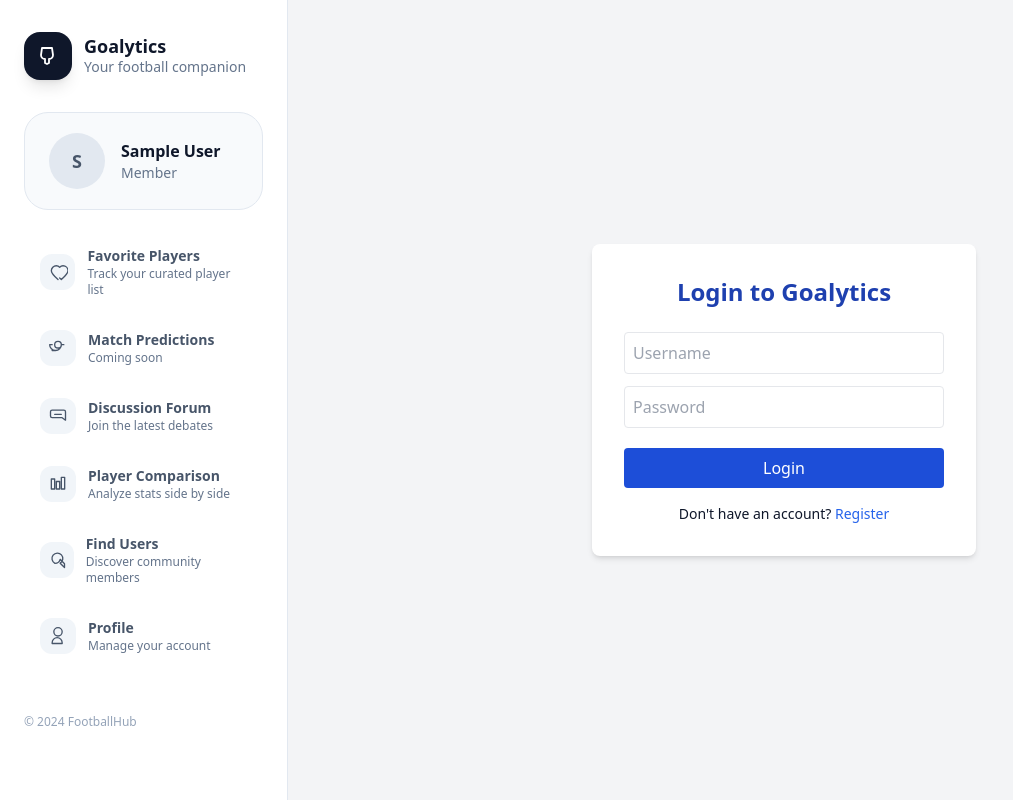
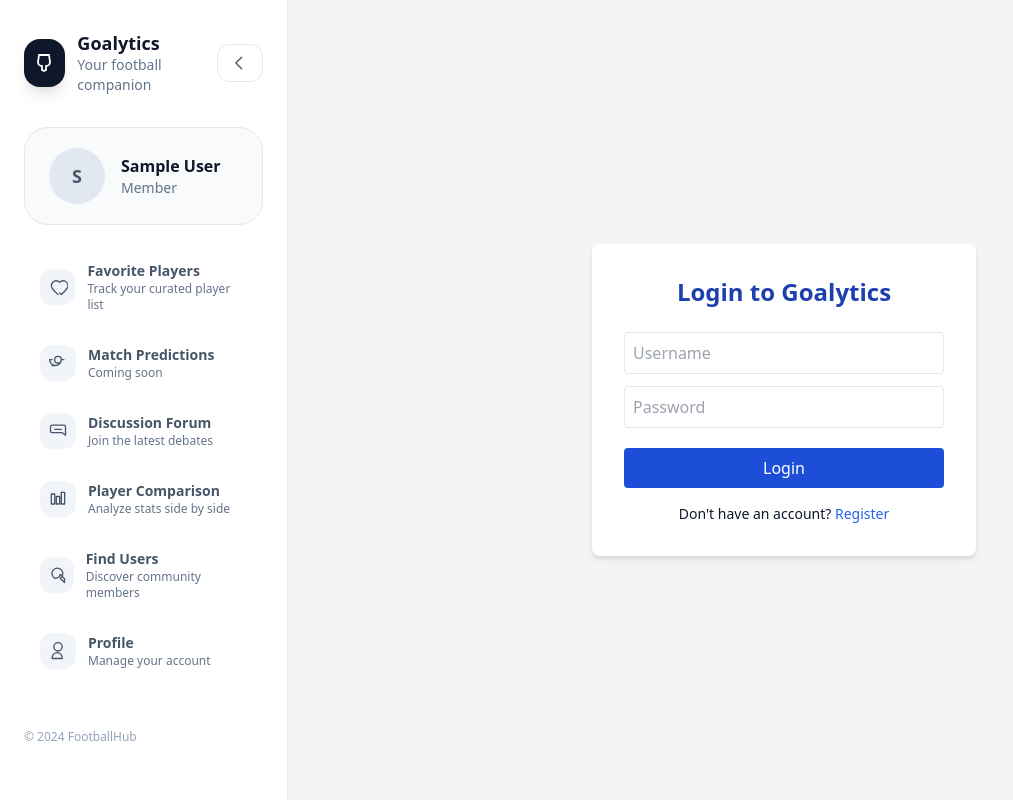
Before and after one commit to pbp-kelompok-B04/goalytics, a Django app: page /users/login/?next=/data/clubs/add/ in a window 1280 px wide. Shown: the whole page, without its empty margins (0-1013 px from the left). Run offline with Django 5.2, Linux system fonts and the light colour scheme; the visitor is signed in with stand-in values (Sample User, id 1); some libraries are stand-ins or nearby versions.

Commit message:
add toggle for sidevar

```diff
--- a/templates/base.html
+++ b/templates/base.html
@@ -11,11 +11,10 @@
   {% block meta %}{% endblock meta %}
 </head>
 <body class="bg-slate-50 text-slate-900">
-  <div class="min-h-screen flex flex-col md:flex-row bg-slate-50">
+  <div id="appShell" class="min-h-screen flex flex-col md:flex-row bg-slate-50">
     {% include 'navbar.html' %}
 
-    <div class="flex-1 min-w-0">
-      {# Toast - di kanan bawah & tidak tampil di login/register #}
+    <div id="mainContent" class="flex-1 min-w-0">
       {% if messages and '/users/login' not in request.path and '/users/register' not in request.path %}
         <div id="alert-container" class="fixed bottom-4 right-4 space-y-3 z-50">
           {% for message in messages %}
@@ -32,8 +31,15 @@
     </div>
   </div>
 
+  <button id="sidebarReopen" type="button"
+          class="fixed bottom-5 left-5 z-50 hidden rounded-full border border-slate-200 bg-white px-4 py-2 text-sm font-semibold text-slate-600 shadow-lg transition hover:border-slate-300 hover:text-slate-900">
+    <svg class="mr-2 inline-block h-4 w-4" xmlns="http://www.w3.org/2000/svg" fill="none" viewBox="0 0 24 24" stroke="currentColor" stroke-width="1.6">
+      <path stroke-linecap="round" stroke-linejoin="round" d="M4 12h16m-7-7 7 7-7 7" />
+    </svg>
+    Open Menu
+  </button>
+
   <script>
-    // dYZ� Animasi masuk
     window.addEventListener('DOMContentLoaded', () => {
       const alerts = document.querySelectorAll('.alert');
       alerts.forEach((alert, index) => {
@@ -44,7 +50,6 @@
       });
     });
 
-    // �?3 Auto hilang
     setTimeout(() => {
       const alerts = document.querySelectorAll('.alert');
       alerts.forEach(alert => {
@@ -52,6 +57,48 @@
         setTimeout(() => alert.remove(), 500);
       });
     }, 3000);
+
+    (function () {
+      const sidebar = document.getElementById('sidebarShell');
+      const collapseBtn = document.getElementById('sidebarCollapse');
+      const reopenBtn = document.getElementById('sidebarReopen');
+      const storageKey = 'goalytics_sidebar_collapsed';
+      const classes = ['hidden', 'md:-translate-x-full'];
+
+      if (!sidebar || !reopenBtn) {
+        return;
+      }
+
+      function apply(collapsed, persist = true) {
+        classes.forEach(cls => sidebar.classList.toggle(cls, collapsed));
+        reopenBtn.classList.toggle('hidden', !collapsed);
+        if (persist && typeof localStorage !== 'undefined') {
+          localStorage.setItem(storageKey, collapsed ? 'true' : 'false');
+        }
+      }
+
+      const initial = typeof localStorage !== 'undefined' && localStorage.getItem(storageKey) === 'true';
+      apply(initial);
+      if (window.innerWidth < 768) {
+        apply(false, false);
+      }
+
+      collapseBtn?.addEventListener('click', () => {
+        const willCollapse = !sidebar.classList.contains('hidden');
+        apply(willCollapse);
+      });
+
+      reopenBtn.addEventListener('click', () => apply(false));
+
+      window.addEventListener('resize', () => {
+        if (window.innerWidth < 768) {
+          apply(false, false);
+        } else {
+          const stored = typeof localStorage !== 'undefined' && localStorage.getItem(storageKey) === 'true';
+          apply(stored, false);
+        }
+      });
+    })();
   </script>
 </body>
 </html>
--- a/templates/navbar.html
+++ b/templates/navbar.html
@@ -1,6 +1,6 @@
 {% with url_name=request.resolver_match.url_name|default:'' %}
 {% with namespace=request.resolver_match.namespace|default:'' %}
-<nav class="w-full md:w-72 shrink-0 border-b md:border-b-0 md:border-r border-slate-200 bg-white">
+<nav id="sidebarShell" class="w-full md:w-72 shrink-0 border-b md:border-b-0 md:border-r border-slate-200 bg-white md:translate-x-0 transition-transform duration-200">
   <div class="flex items-center justify-between px-6 py-4 md:py-8">
     <div class="flex items-center gap-3">
       <div class="h-12 w-12 rounded-2xl bg-slate-900 text-white flex items-center justify-center shadow-lg">
@@ -14,11 +14,20 @@
         <p class="text-sm text-slate-500">Your football companion</p>
       </div>
     </div>
-    <button id="sidebarToggle" class="md:hidden inline-flex items-center justify-center rounded-xl border border-slate-200 bg-white px-3 py-2 text-slate-600 hover:text-slate-900 hover:border-slate-300 transition">
-      <svg xmlns="http://www.w3.org/2000/svg" class="h-5 w-5" fill="none" viewBox="0 0 24 24" stroke="currentColor" stroke-width="1.6">
-        <path stroke-linecap="round" stroke-linejoin="round" d="M4 7h16M4 12h16M4 17h16" />
-      </svg>
-    </button>
+    <div class="flex items-center gap-2">
+      <button id="sidebarCollapse" type="button" class="hidden md:inline-flex items-center justify-center rounded-xl border border-slate-200 bg-white px-3 py-2 text-slate-600 transition hover:border-slate-300 hover:text-slate-900">
+        <span class="sr-only">Collapse sidebar</span>
+        <svg xmlns="http://www.w3.org/2000/svg" class="h-5 w-5" fill="none" viewBox="0 0 24 24" stroke="currentColor" stroke-width="1.6">
+          <path stroke-linecap="round" stroke-linejoin="round" d="M14 5l-7 7 7 7" />
+        </svg>
+      </button>
+      <button id="sidebarToggle" type="button" class="md:hidden inline-flex items-center justify-center rounded-xl border border-slate-200 bg-white px-3 py-2 text-slate-600 transition hover:border-slate-300 hover:text-slate-900">
+        <span class="sr-only">Toggle menu</span>
+        <svg xmlns="http://www.w3.org/2000/svg" class="h-5 w-5" fill="none" viewBox="0 0 24 24" stroke="currentColor" stroke-width="1.6">
+          <path stroke-linecap="round" stroke-linejoin="round" d="M4 7h16M4 12h16M4 17h16" />
+        </svg>
+      </button>
+    </div>
   </div>
 
   <div id="sidebarContent" class="hidden md:flex md:flex-col md:justify-between px-6 pb-6 md:pb-10">
```
